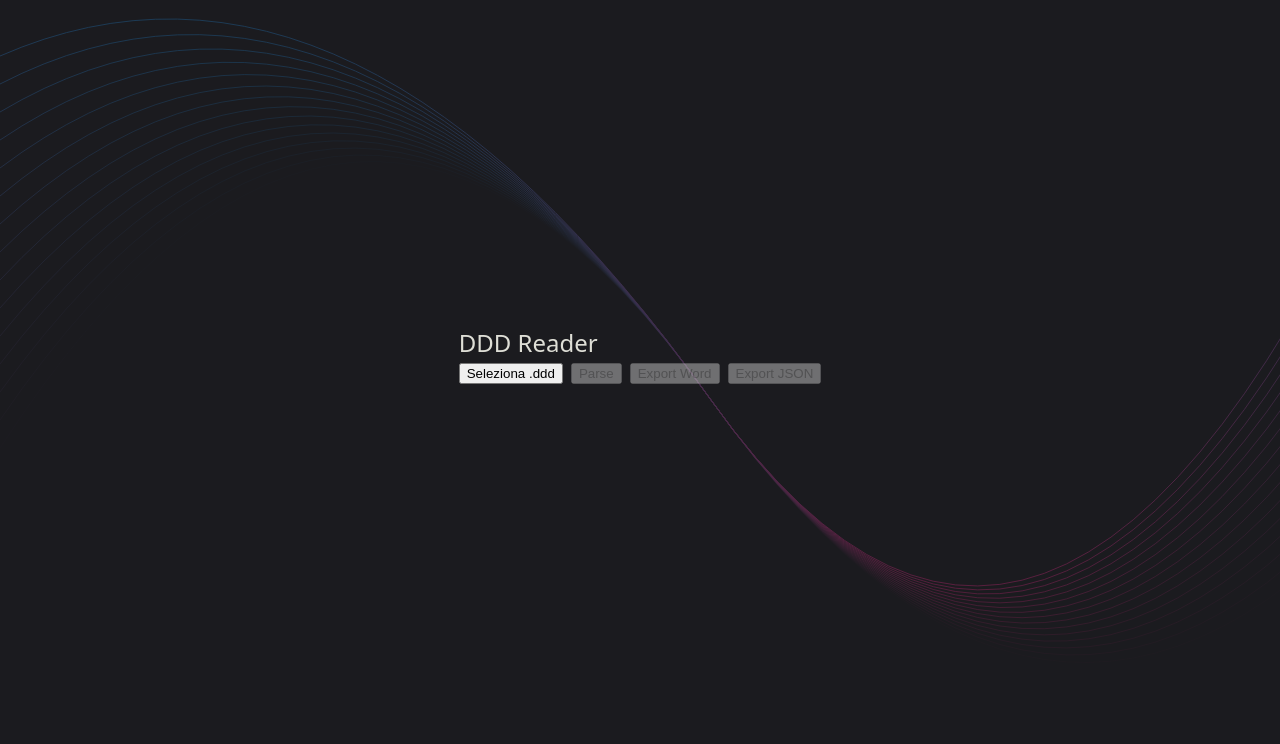
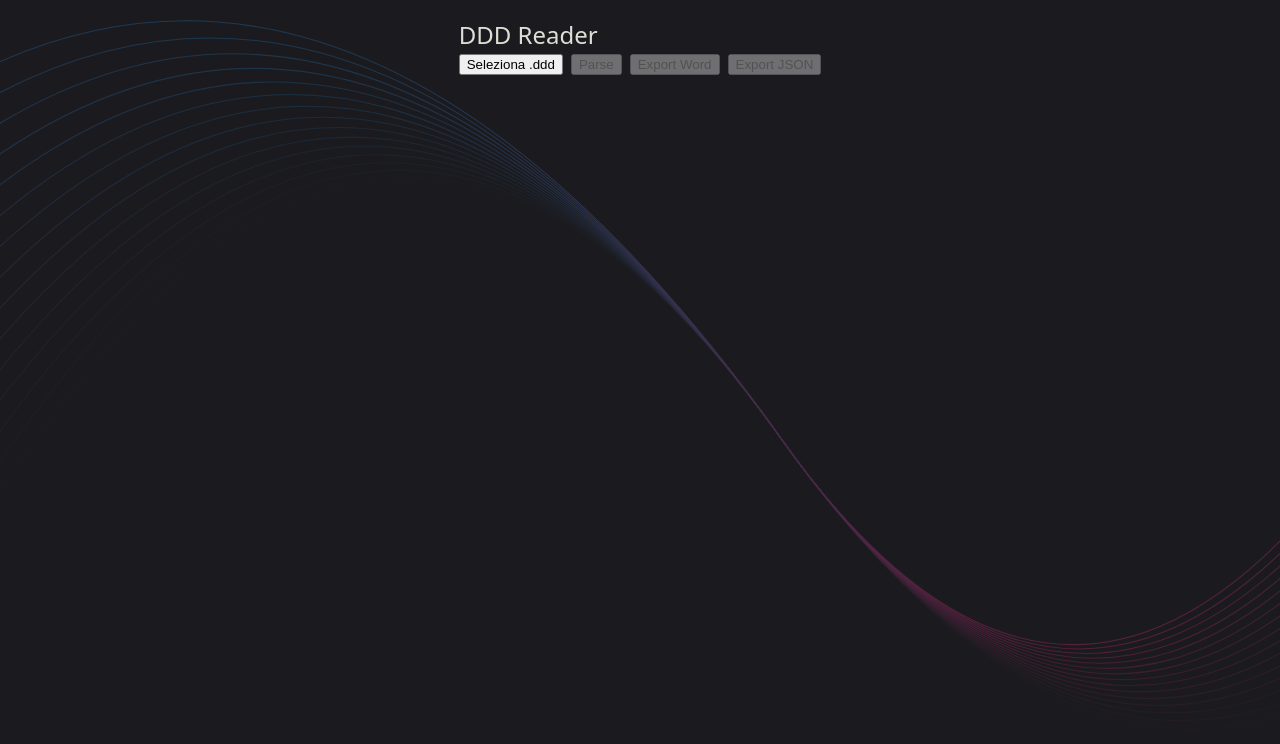
Before and after one commit to forkyFor/ddd-reader-desktop, a React (Vite) app in the folder app/ddd-reader/src/renderer/: page / in a window 1280 px wide. Shown: the top 744 px of the page. Built offline with nearby package versions, Linux system fonts and the light colour scheme.

Commit message:
feat: Implement the main application UI for opening, parsing, and exporting DDD files.

```diff
--- a/app/ddd-reader/src/renderer/src/App.tsx
+++ b/app/ddd-reader/src/renderer/src/App.tsx
@@ -55,7 +55,15 @@ export default function App() {
   }
 
   return (
-    <div style={{ padding: 16, fontFamily: "system-ui" }}>
+    <div
+      style={{
+        padding: 16,
+        fontFamily: "system-ui",
+        height: "100vh",
+        overflowY: "auto",
+        boxSizing: "border-box",
+      }}
+    >
       <h2>{title}</h2>
 
       <div style={{ display: "flex", gap: 8, marginBottom: 12 }}>
```
